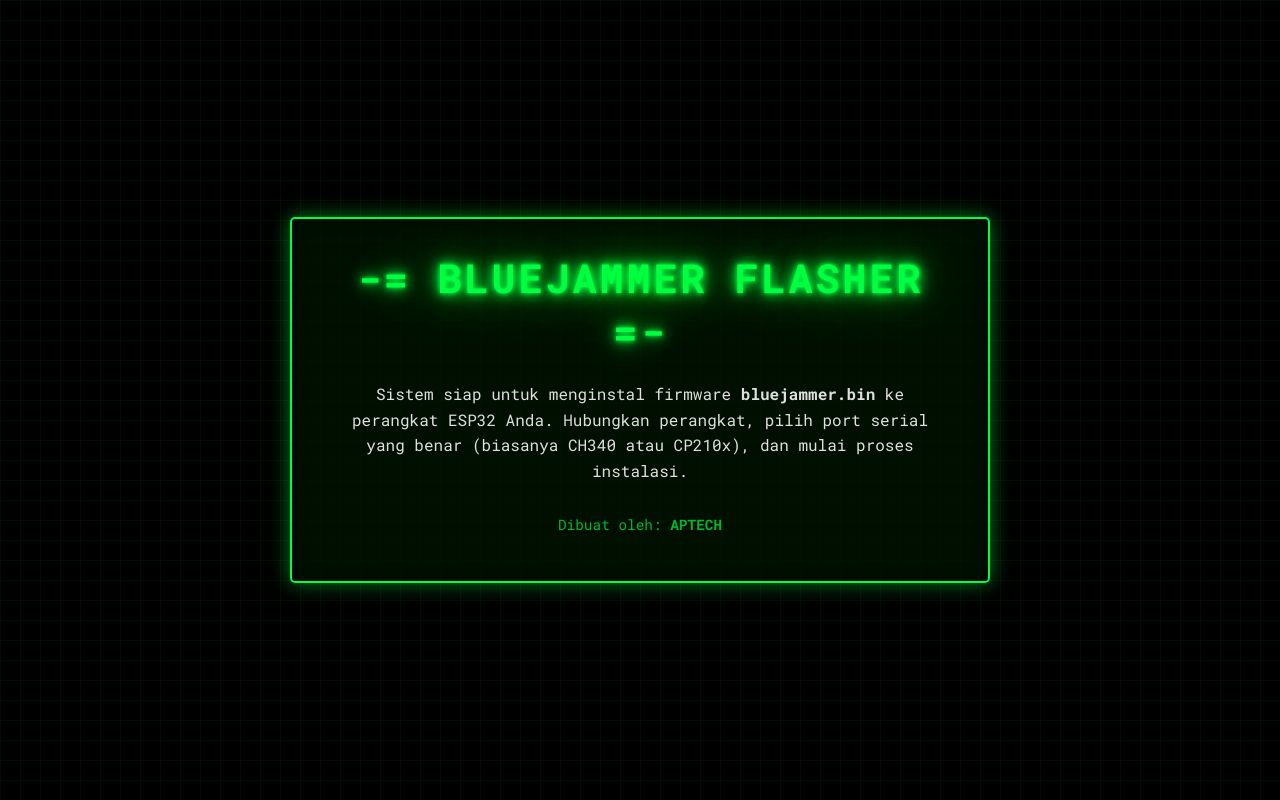
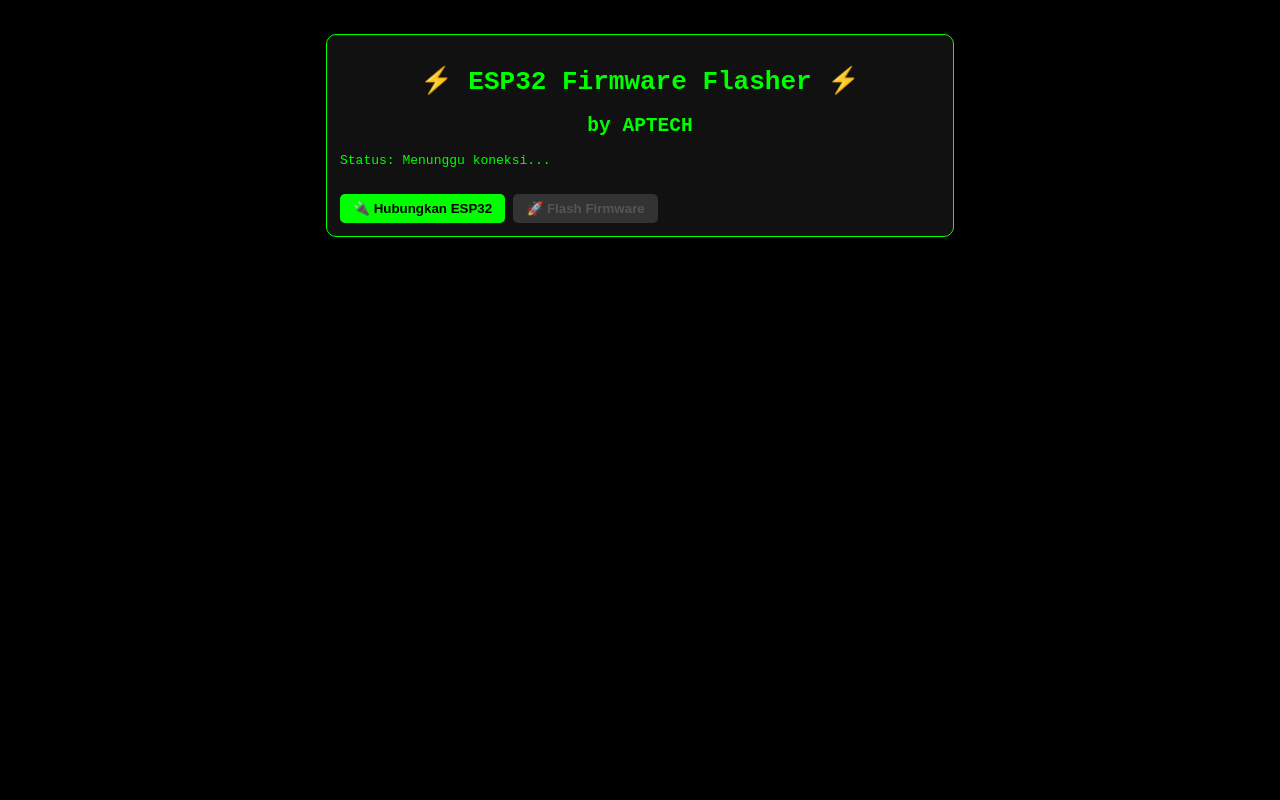
Before and after one commit to aryaexeuyf/BLUEJAMMER-Flasher, a plain HTML site: page index.html in a window 1280 px wide. Drawn offline with Linux system fonts and the light colour scheme.

Commit message:
Update index.html

```diff
--- a/index.html
+++ b/index.html
@@ -1,129 +1,100 @@
 <!DOCTYPE html>
-<html lang="id">
+<html lang="en">
 <head>
   <meta charset="UTF-8">
   <meta name="viewport" content="width=device-width, initial-scale=1.0">
-    <title>ESP32 Firmware Flasher</title>
-    <script type="module" src="https://unpkg.com/esp-web-tools@9/dist/web/install-button.js?module"></script>
+  <title>ESP32 Flasher by APTECH</title>
+  <link rel="manifest" href="manifest.json">
   <style>
-        /* CSS untuk Tampilan Hacker */
-        @import url('https://fonts.googleapis.com/css2?family=Roboto+Mono:wght@400;700&display=swap');
-
-        :root {
-            --primary-color: #00FF41; /* Hijau Neon */
-            --background-color: #000000;
-            --container-bg-color: rgba(0, 20, 0, 0.75);
-            --border-color: #00FF41;
-            --shadow-color: rgba(0, 255, 65, 0.5);
-            --text-color: #E0E0E0;
+    body {
+      background-color: #000;
+      color: #0f0;
+      font-family: monospace;
+      padding: 2em;
     }
-
-        body {
-            background-color: var(--background-color);
-            color: var(--primary-color);
-            font-family: 'Roboto Mono', monospace;
-            display: flex;
-            justify-content: center;
-            align-items: center;
-            min-height: 100vh;
-            margin: 0;
-            padding: 20px;
-            box-sizing: border-box;
-            background-image:
-                linear-gradient(rgba(0, 255, 65, 0.05) 1px, transparent 1px),
-                linear-gradient(90deg, rgba(0, 255, 65, 0.05) 1px, transparent 1px);
-            background-size: 20px 20px;
+    .terminal {
+      background: #111;
+      border: 1px solid #0f0;
+      padding: 1em;
+      border-radius: 10px;
+      max-width: 600px;
+      margin: auto;
     }
-
-        .container {
-            width: 100%;
-            max-width: 600px;
-            background-color: var(--container-bg-color);
-            border: 2px solid var(--border-color);
+    button {
+      background-color: #0f0;
+      color: #000;
+      font-weight: bold;
+      padding: 0.5em 1em;
+      border: none;
       border-radius: 5px;
-            padding: 2rem 3rem;
-            box-shadow: 0 0 20px var(--shadow-color), inset 0 0 15px rgba(0,0,0,0.5);
+      cursor: pointer;
+      margin-top: 1em;
+    }
+    button:disabled {
+      background-color: #333;
+      color: #555;
+      cursor: not-allowed;
+    }
+    h1, h2 {
       text-align: center;
-            animation: fadeIn 1s ease-in-out;
-        }
-
-        @keyframes fadeIn {
-            from { opacity: 0; transform: scale(0.95); }
-            to { opacity: 1; transform: scale(1); }
-        }
-
-        .header h1 {
-            font-size: 2.5rem;
-            margin: 0;
-            text-transform: uppercase;
-            letter-spacing: 3px;
-            text-shadow: 0 0 5px var(--primary-color), 0 0 10px var(--primary-color);
-            animation: flicker 1.5s infinite alternate;
-        }
-
-        @keyframes flicker {
-            0%, 18%, 22%, 25%, 53%, 57%, 100% {
-                text-shadow:
-                0 0 4px var(--primary-color),
-                0 0 11px var(--primary-color),
-                0 0 19px var(--primary-color),
-                0 0 40px var(--shadow-color),
-                0 0 80px var(--shadow-color);
-            }
-            20%, 24%, 55% { text-shadow: none; }
-        }
-
-        .description {
-            color: var(--text-color);
-            margin: 1.5rem 0;
-            line-height: 1.6;
-        }
-
-        .footer {
-            margin-top: 2rem;
-            font-size: 0.9em;
-            color: var(--primary-color);
-            opacity: 0.7;
-        }
-
-        /* Styling untuk Tombol ESP Web Tools */
-        esp-web-install-button {
-            --esp-tools-button-color: var(--primary-color);
-            --esp-tools-button-background-color: transparent;
-            --esp-tools-button-border-color: var(--primary-color);
-            --esp-tools-button-border-width: 2px;
-            --esp-tools-button-font-family: 'Roboto Mono', monospace;
-            --esp-tools-button-font-size: 1rem;
-            --esp-tools-button-border-radius: 5px;
-            --esp-tools-button-padding: 12px 24px;
-            margin-top: 1rem;
-            transition: all 0.3s ease;
-        }
-
-        esp-web-install-button::part(button):hover {
-            background-color: var(--shadow-color);
-            color: var(--background-color);
-            box-shadow: 0 0 15px var(--shadow-color);
     }
   </style>
 </head>
 <body>
-
-    <div class="container">
-        <div class="header">
-            <h1>-= BLUEJAMMER FLASHER =-</h1>
-        </div>
-        <p class="description">
-            Sistem siap untuk menginstal firmware <strong>bluejammer.bin</strong> ke perangkat ESP32 Anda.
-            Hubungkan perangkat, pilih port serial yang benar (biasanya CH340 atau CP210x), dan mulai proses instalasi.
-        </p>
-
-        <esp-web-install-button manifest="URL_MANIFEST_GITHUB_ANDA_DISINI.json"></esp-web-install-button>
-
-        <p class="footer">
-            Dibuat oleh: <strong>APTECH</strong>
-        </p>
+  <div class="terminal">
+    <h1>⚡ ESP32 Firmware Flasher ⚡</h1>
+    <h2>by APTECH</h2>
+    <p>Status: <span id="status">Menunggu koneksi...</span></p>
+    <button id="connectBtn">🔌 Hubungkan ESP32</button>
+    <button id="flashBtn" disabled>🚀 Flash Firmware</button>
   </div>
 
+  <script type="module">
+    import { flash } from "https://unpkg.com/esptool-js@0.1.2/dist/web/index.js";
+
+    const connectBtn = document.getElementById("connectBtn");
+    const flashBtn = document.getElementById("flashBtn");
+    const statusEl = document.getElementById("status");
+
+    let port;
+    let reader;
+
+    connectBtn.addEventListener("click", async () => {
+      try {
+        port = await navigator.serial.requestPort();
+        await port.open({ baudRate: 115200 });
+        statusEl.textContent = "ESP32 Terdeteksi. Siap untuk flashing.";
+        flashBtn.disabled = false;
+      } catch (err) {
+        statusEl.textContent = `Gagal koneksi: ${err.message}`;
+      }
+    });
+
+    flashBtn.addEventListener("click", async () => {
+      if (!port) {
+        statusEl.textContent = "ESP32 belum terhubung.";
+        return;
+      }
+      statusEl.textContent = "📦 Mengirim firmware...";
+      try {
+        const response = await fetch("https://raw.githubusercontent.com/APTECH-YOUR-USERNAME/YOUR-REPO/main/bluejammer.bin");
+        const firmware = await response.arrayBuffer();
+
+        await flash({
+          port,
+          firmware: [
+            {
+              data: new Uint8Array(firmware),
+              address: 0x1000 // biasanya 0x1000 untuk ESP32
+            }
+          ],
+          baudRate: 115200,
+        });
+        statusEl.textContent = "✅ Flashing selesai! Cabut dan reset ESP32 Anda.";
+      } catch (err) {
+        statusEl.textContent = `❌ Gagal flash: ${err.message}`;
+      }
+    });
+  </script>
 </body>
 </html>
```
Lines whose indentation alone changed are shown as unchanged.
